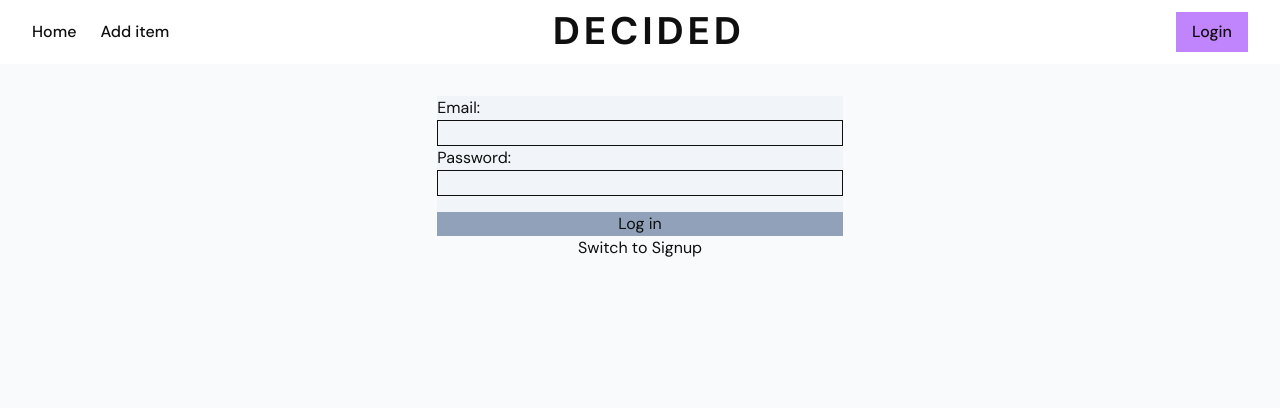
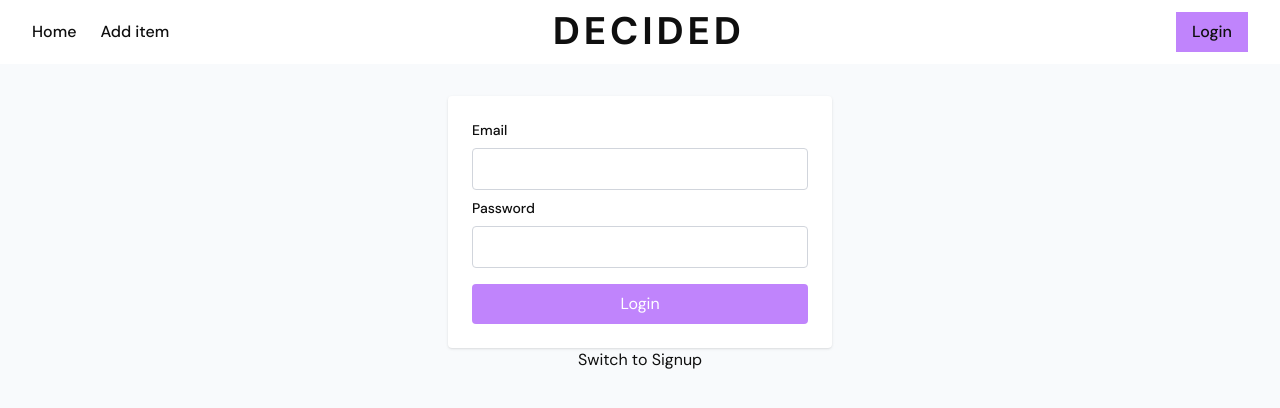
Before and after one commit to joannaolofsson/decided, a Next.js app: page /start in a window 1280 px wide. Shown: the top 408 px of the page. Built offline with nearby package versions, Linux system fonts and the light colour scheme; no server answers; a web font is replaced by a local one.

Commit message:
design update auth forms

```diff
--- a/app/start/LoginForm.tsx
+++ b/app/start/LoginForm.tsx
@@ -1,17 +1,37 @@
-
 import { login } from '@/app/login/actions';
 
-export default function LoginForm({ onLogin }: { onLogin: (email: string, password: string) => void }) {
+export default function LoginForm() {
+  return (
+    <form
+      action={login}
+      className="w-full max-w-sm mx-auto p-6 bg-white shadow rounded flex flex-col gap-4"
+    >
+      <div className="flex flex-col gap-2">
+        <label htmlFor="email" className="text-sm font-medium">Email</label>
+        <input
+          id="email"
+          name="email"
+          type="email"
+          required
+          className="border border-gray-300 rounded p-2"
+        />
 
-  return (
-     <form className='flex flex-col w-1/3 gap-4 m-auto bg-slate-100' action={login}>
-      <div className='flex flex-col'>
-      <label htmlFor="email">Email:</label>
-      <input id="email" name="email" type="email" required className='border-1'/>
-      <label htmlFor="password">Password:</label>
-      <input id="password" name="password" type="password" required className='border'/>
+        <label htmlFor="password" className="text-sm font-medium">Password</label>
+        <input
+          id="password"
+          name="password"
+          type="password"
+          required
+          className="border border-gray-300 rounded p-2"
+        />
       </div>
-      <button className="bg-slate-400" formAction={login}>Log in</button>
+
+      <button
+        type="submit"
+        className="bg-[#C084FC] text-white py-2 rounded hover:bg-[#a66bf3] transition"
+      >
+        Login
+      </button>
     </form>
-  )
+  );
 }
--- a/app/start/SignupForm.tsx
+++ b/app/start/SignupForm.tsx
@@ -1,17 +1,41 @@
-//'use client'
 import { signup } from '@/app/login/actions';
 
-export default function SignupForm({ onSignup }: { onSignup: (email: string, password: string) => void }) {
-  //const [email, setEmail] = useState('')
- // const [password, setPassword] = useState('')
+export default function SignupForm() {
+  return (
+    <form
+      action={signup}
+      className="w-full max-w-sm mx-auto p-6 bg-white shadow-md rounded-lg flex flex-col gap-6"
+    >
+      <div className="flex flex-col gap-4">
+        <label htmlFor="email" className="text-sm font-medium text-gray-700">
+          Email
+        </label>
+        <input
+          id="email"
+          name="email"
+          type="email"
+          required
+          className="border border-gray-300 rounded-md p-2 focus:outline-none focus:ring-2 focus:ring-[#C084FC]"
+        />
 
-  return (
-    <form className='flex flex-col w-1/3 gap-4 m-auto bg-slate-100'>
-        <label htmlFor="email">Email:</label>
-        <input id="email" name="email" type="email" required className='border'/>
-        <label htmlFor="password">Password:</label>
-        <input id="password" name="password" type="password" required className='border'/>
-        <button className="bg-slate-400" formAction={signup}>Sign up</button>
-      </form>
-  )
+        <label htmlFor="password" className="text-sm font-medium text-gray-700">
+          Password
+        </label>
+        <input
+          id="password"
+          name="password"
+          type="password"
+          required
+          className="border border-gray-300 rounded-md p-2 focus:outline-none focus:ring-2 focus:ring-[#C084FC]"
+        />
+      </div>
+
+      <button
+        type="submit"
+        className="w-full bg-[#C084FC] text-white py-2 rounded-md hover:bg-[#a66bf3] transition"
+      >
+        Sign up
+      </button>
+    </form>
+  );
 }
```
